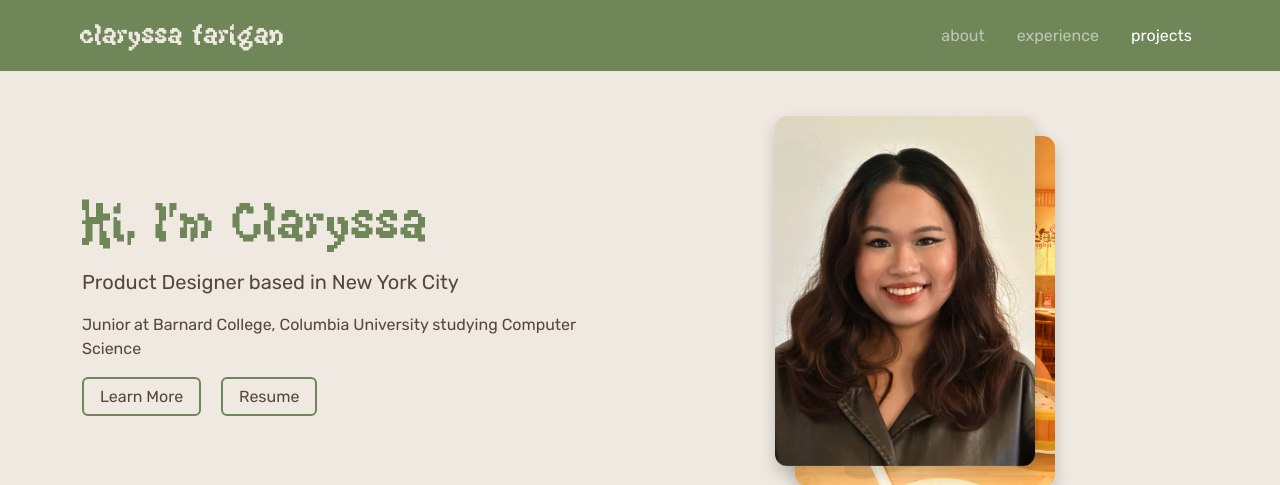
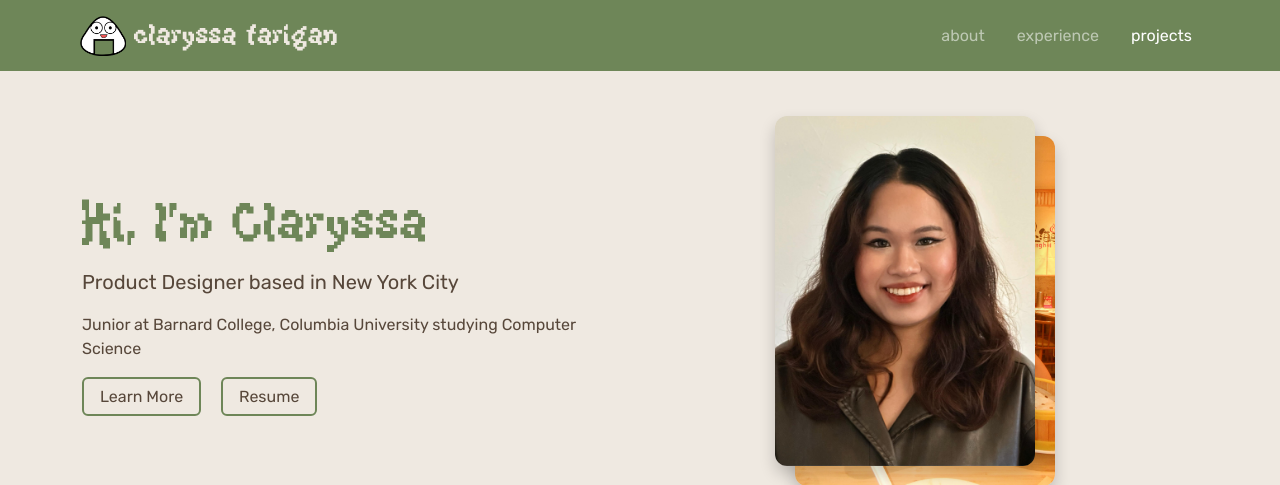
Before and after one commit to claryssayuanwie/portfolio, a Flask app: page / in a window 1280 px wide. Shown: the top 485 px of the page. Run offline with Flask 3, Linux system fonts and the light colour scheme.

Commit message:
onigiri favicon

```diff
--- a/templates/homepage.html
+++ b/templates/homepage.html
@@ -16,7 +16,8 @@
     <!-- Navbar -->
     <nav class="navbar navbar-expand navbar-dark fixed-top">
       <div class="container">
-          <a class="navbar-brand" href="#home">claryssa tarigan</a>
+          <a class="navbar-brand" href="#home"><img src="{{ url_for('static', filename='images/favicon.png') }}"
+                             alt="onigiri" style="height: 40px; margin-right: 8px;">claryssa tarigan</a>
           <!-- Remove the toggle button -->
           <div class="d-flex">  <!-- Changed from collapse -->
               <ul class="navbar-nav ms-auto">
```
Also changed, not shown: static/images/favicon.png.
